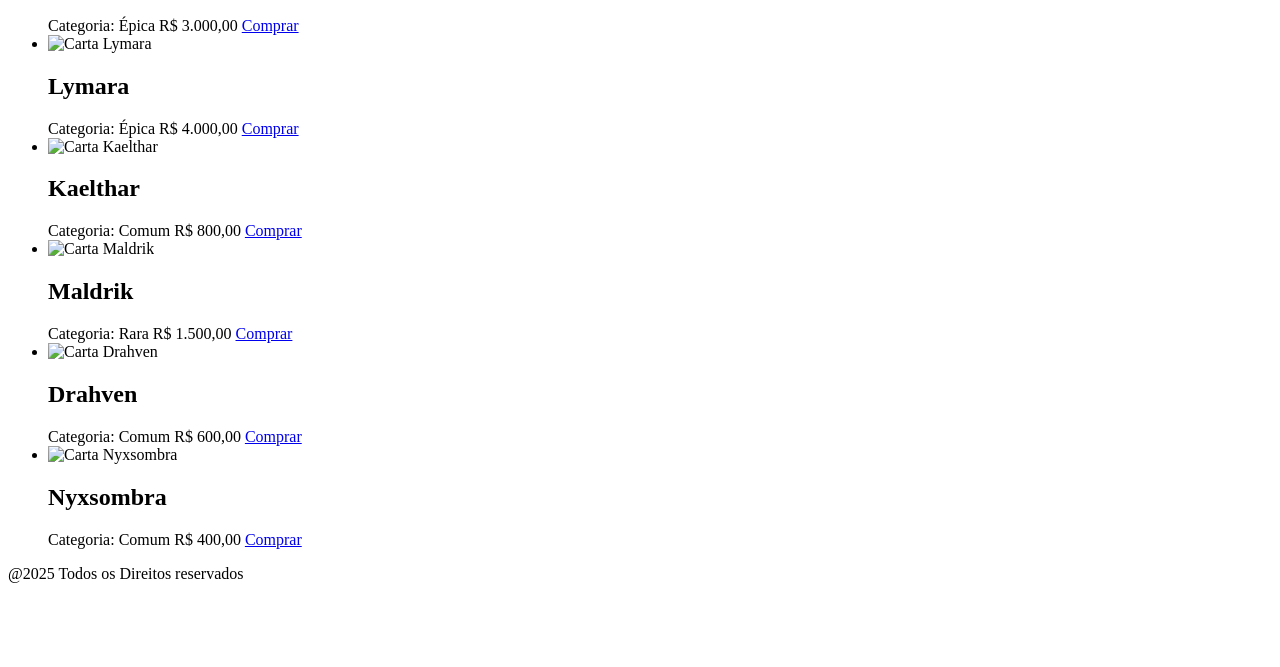
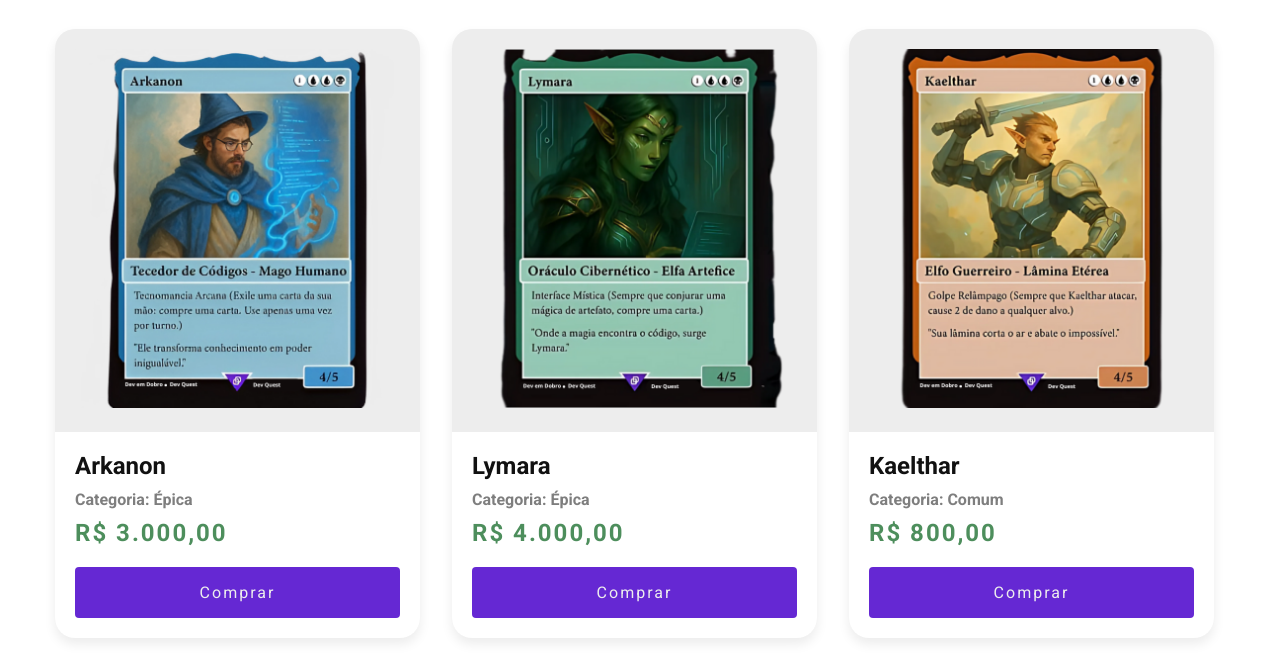
Before and after one commit to GabrielMacielDxD/magicIA-szpc-programeicomocelular, a plain HTML site: page index.html in a window 1280 px wide. Shown: the part 251-918 px from the top of the page. Before the commit the page ends 842 px from the top, so only its background shows below. Drawn offline with Linux system fonts and the light colour scheme; the site is published under a folder, as on GitHub Pages, so addresses that start at the root find nothing.

Commit message:
Corrige caminhos dos arquivos para GitHub Pages

```diff
--- a/index.html
+++ b/index.html
@@ -11,14 +11,14 @@
     <link href="https://fonts.googleapis.com/css2?family=Roboto:ital,wght@0,100..900;1,100..900&display=swap"
         rel="stylesheet">
 
-    <link rel="stylesheet" href="/src/css/reset.css">
-    <link rel="stylesheet" href="/src/css/estilo.css">
-    <link rel="stylesheet" href="/src/css/responsivo.css">
+    <link rel="stylesheet" href="src/css/reset.css">
+    <link rel="stylesheet" href="src/css/estilo.css">
+    <link rel="stylesheet" href="src/css/responsivo.css">
 </head>
 
 <body>
     <header class="cabecalho">
-        <img src="/src/imagens/logo.png" alt="Logo MagickIA">
+        <img src="src/imagens/logo.png" alt="Logo MagickIA">
     </header>
     <main class="container">
         <h1>Produtos</h1>
@@ -40,7 +40,7 @@
         </div>
         <ul class="cartas">
             <li class="carta" data-categoria="epica" data-preco="3000">
-                <img src="/src/imagens/carta-arkanon.png" alt="Carta Arkanon">
+                <img src="src/imagens/carta-arkanon.png" alt="Carta Arkanon">
                 <div class="informacoes">
                     <h2 class="nome-personagem">Arkanon</h2>
                     <span class="categoria">Categoria: Épica</span>
@@ -51,7 +51,7 @@
             </li>
 
             <li class="carta" data-categoria="epica" data-preco="4000">
-                <img src="/src/imagens/carta-lymara.png" alt="Carta Lymara" />
+                <img src="src/imagens/carta-lymara.png" alt="Carta Lymara" />
                 <div class="informacoes">
                     <h2 class="nome-personagem">Lymara</h2>
                     <span class="categoria">Categoria: Épica</span>
@@ -61,7 +61,7 @@
                 </div>
             </li>
             <li class="carta" data-categoria="comum" data-preco="800">
-                <img src="/src/imagens/carta-kaelthar.png" alt="Carta Kaelthar" />
+                <img src="src/imagens/carta-kaelthar.png" alt="Carta Kaelthar" />
                 <div class="informacoes">
                     <h2 class="nome-personagem">Kaelthar</h2>
                     <span class="categoria">Categoria: Comum</span>
@@ -71,7 +71,7 @@
                 </div>
             </li>
             <li class="carta" data-categoria="rara" data-preco="1500">
-                <img src="/src/imagens/carta-maldrik.png" alt="Carta Maldrik" />
+                <img src="src/imagens/carta-maldrik.png" alt="Carta Maldrik" />
                 <div class="informacoes">
                     <h2 class="nome-personagem">Maldrik</h2>
                     <span class="categoria">Categoria: Rara</span>
@@ -81,7 +81,7 @@
                 </div>
             </li>
             <li class="carta" data-categoria="comum" data-preco="600">
-                <img src="/src/imagens/carta-drahven.png" alt="Carta Drahven" />
+                <img src="src/imagens/carta-drahven.png" alt="Carta Drahven" />
                 <div class="informacoes">
                     <h2 class="nome-personagem">Drahven</h2>
                     <span class="categoria">Categoria: Comum</span>
@@ -91,7 +91,7 @@
                 </div>
             </li>
             <li class="carta" data-categoria="comum" data-preco="400">
-                <img src="/src/imagens/carta-nyxsombra.png" alt="Carta Nyxsombra" />
+                <img src="src/imagens/carta-nyxsombra.png" alt="Carta Nyxsombra" />
                 <div class="informacoes">
                     <h2 class="nome-personagem">Nyxsombra</h2>
                     <span class="categoria">Categoria: Comum</span>
@@ -103,7 +103,7 @@
         </ul>
     </main>
     <footer class="rodape">@2025 Todos os Direitos reservados</footer>
-    <script src="/src/js/index.js"></script>
+    <script src="src/js/index.js"></script>
 </body>
 
 </html>
```
